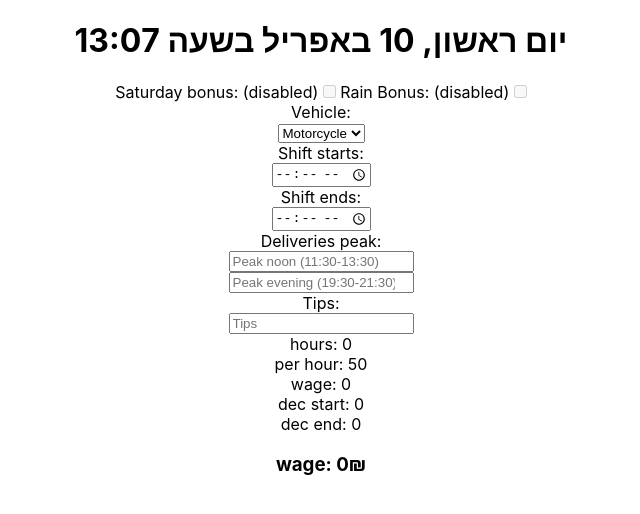
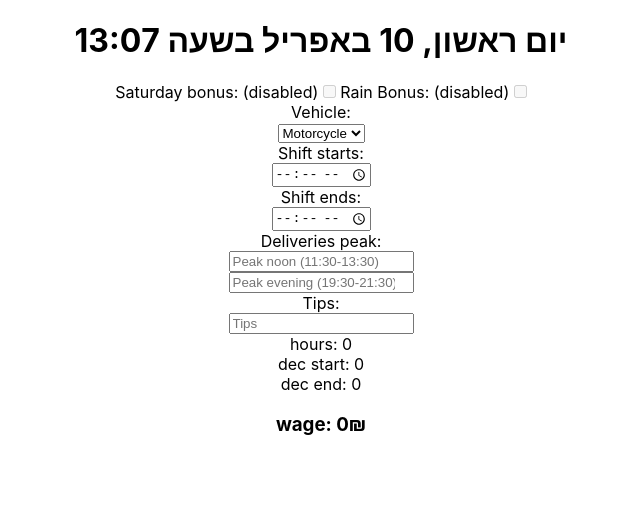
Before and after one commit to barel31/tenbis-calculator, a React (Create React App) app: page / in a window 1280 px wide. Shown: the top 514 px of the page, without its empty margins (319-959 px from the left). Built offline with nearby package versions, Linux system fonts and the light colour scheme.

Commit message:
remove first wage display

```diff
--- a/src/App.jsx
+++ b/src/App.jsx
@@ -41,8 +41,6 @@ function App() {
         return (
             <>
                 <p>hours: {hours}</p>
-                <p>per hour: {hour}</p>
-                <p>wage: {hours * hour}</p>
                 <p>dec start: {timeStartDec}</p>
                 <p>dec end: {timeEndDec}</p>
                 <h3>wage: {wage}₪</h3>
```
Also changed, not shown: src/index.js (line endings or trailing spaces).
